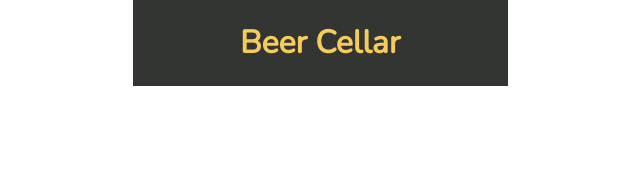
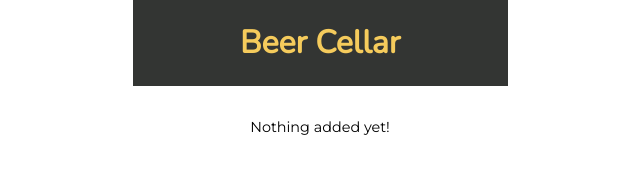
Before and after one commit to ChrisGitmed/beer-cellar, a website: page index.html in a window 1280 px wide. Shown: the whole page, without its empty margins (320-960 px from the left). Drawn offline with nearby package versions, Linux system fonts and the light colour scheme.

Commit message:
Added placeholder text

```diff
--- a/css/layout.css
+++ b/css/layout.css
@@ -1,6 +1,7 @@
 .container {
   margin: auto;
   width: 375px;
+  height: 100vh;
 }
 
 .row {
--- a/css/styles.css
+++ b/css/styles.css
@@ -10,3 +10,9 @@
   background-color: #333533;
   color: #f5cb5c;
 }
+
+.placeholder-text {
+  text-align: center;
+  margin-top: 2rem;
+  font-size: 0.9rem;
+}
--- a/index.html
+++ b/index.html
@@ -15,7 +15,9 @@
     <header class="row justify-center">
       <h1>Beer Cellar</h1>
     </header>
+
     <main>
+      <p class="placeholder-text">Nothing added yet!</p>
     </main>
   </div>
 
```
